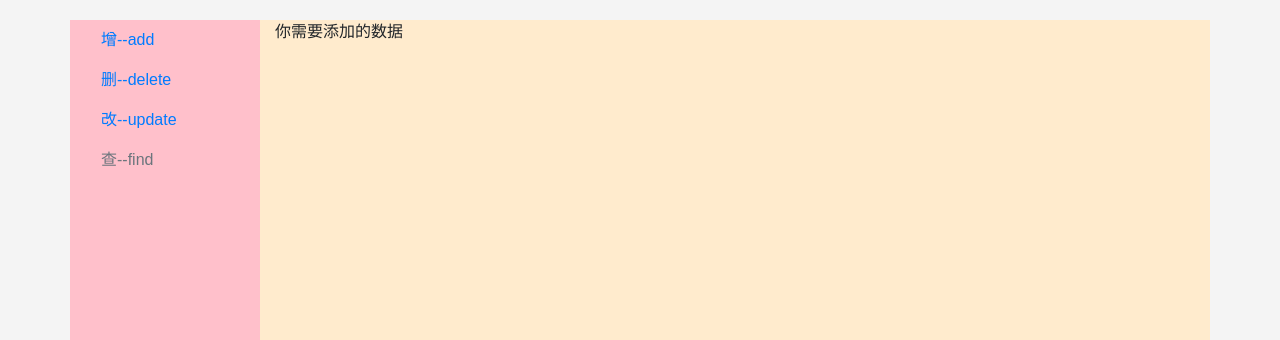
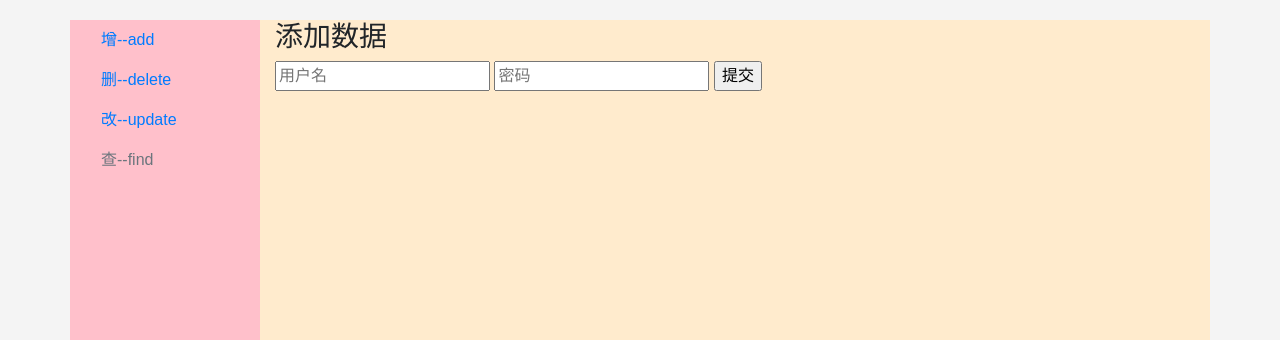
Before and after one commit to xiejunliang2021/Dj_Blog, a Django app: page /blog/add/ in a window 1280 px wide. Shown: the part 118-458 px from the top of the page. Run offline with Django 4.2, Linux system fonts and the light colour scheme; some libraries are stand-ins or nearby versions.

Commit message:
添加了add页面，用户在add页面提交数据后在数据库中创建

```diff
--- a/Blog/views.py
+++ b/Blog/views.py
@@ -1,4 +1,4 @@
-from django.shortcuts import render
+from django.shortcuts import render, HttpResponse
 from .models import *
 
 
@@ -19,14 +19,22 @@ def django_return_arg(request):
 
 def django_test_blog(request):
     info = TestBlog.objects.all()
-    dict_data = {'data': list(info)}
+    # dict_data = {'data': info}
 
-    return render(request, 'test_blog.html', dict_data)
+    return render(request, 'test_blog.html', {'data': info})
 
 
 def django_test_add(request):
+    # 当用户以GET方式访问的时候，展示给用户的是form表单，让用户来添加数据，
+    if request.method == 'GET':       # 注意这里的GET的写法，全部大写
+        return render(request, 'test_add.html')
 
-    return render(request, 'test_add.html')
+    # 当用户添加了数据以后，点击提交以后数据会以POST的方式提交回来，我们进行接收，并进行创建
+    username = request.POST.get('username')
+    password = request.POST.get('password')
+    User.objects.create(username=username, password=password)
+    #
+    return HttpResponse("添加数据成功")
 
 
 def django_test_del(request):
--- a/templates/test_add.html
+++ b/templates/test_add.html
@@ -1,5 +1,20 @@
 {% extends 'test_blog.html' %}
 
 {% block body %}
-    <div>你需要添加的数据</div>
+    <div>
+    <h3>添加数据</h3>
+        {#  下面代码中的action如果不写，默认是向当前页面的URL提交post请求，在下面的代码中就可以省略不写  #}
+        <form method="post">
+            {% csrf_token %}
+            <label>
+                <input type="text" name="username" placeholder="用户名">
+
+                <input type="text" name="password" placeholder="密码">
+                <input type="submit" value="提交">
+            </label>
+        </form>
+
+
+
+    </div>
 {% endblock %}
```
